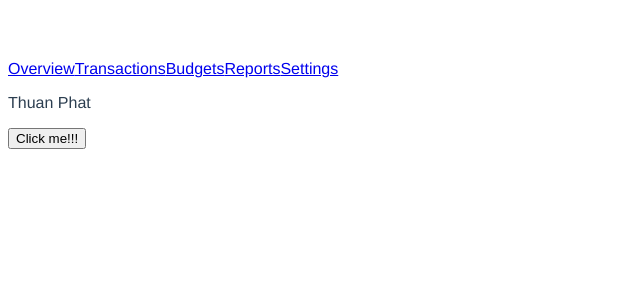
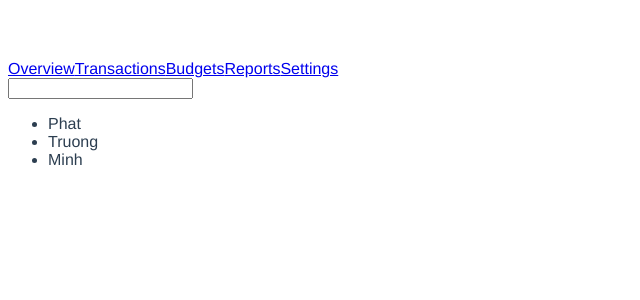
Before and after one commit to thuanphatt/learn-vue-router, a Vue app: page / in a window 1280 px wide. Shown: the top 300 px of the page, without its empty margins (0-640 px from the left). Built offline with nearby package versions, Linux system fonts and the light colour scheme; the HTML template or start-up script is replaced by a standard one.

Commit message:
learn composion API in vue3

```diff
--- a/src/pages/HomePage.vue
+++ b/src/pages/HomePage.vue
@@ -1,19 +1,27 @@
 <template lang="">
-  <p>{{ fullName }}</p>
-  <button @click="onChangeSomeThing">Click me!!!</button>
+  <input type="text" v-model="searchText" />
+  <ul>
+    <li v-for="(customer, index) in customersFilled" :key="index">
+      {{ customer }}
+    </li>
+  </ul>
 </template>
 <script>
-import { ref } from "vue";
+import { reactive, computed, ref, watch } from "vue";
 export default {
   setup() {
-    const fullName = ref("Thuan Phat");
-    function onChangeSomeThing() {
-      console.log("running onChangeSomeThing");
-      fullName.value = "Da Thay Doi";
-    }
+    const searchText = ref("");
+    const customers = reactive(["Phat", "Truong", "Minh"]);
+    const customersFilled = computed(() =>
+      customers.filter((customer) => customer.includes(searchText.value))
+    );
+    watch(searchText, (newValue, oldValue) => {
+      console.log(`newValue: ${newValue}, oldValue: ${oldValue}`);
+    });
     return {
-      fullName,
-      onChangeSomeThing,
+      searchText,
+      customersFilled,
+      watch,
     };
   },
 };
```
